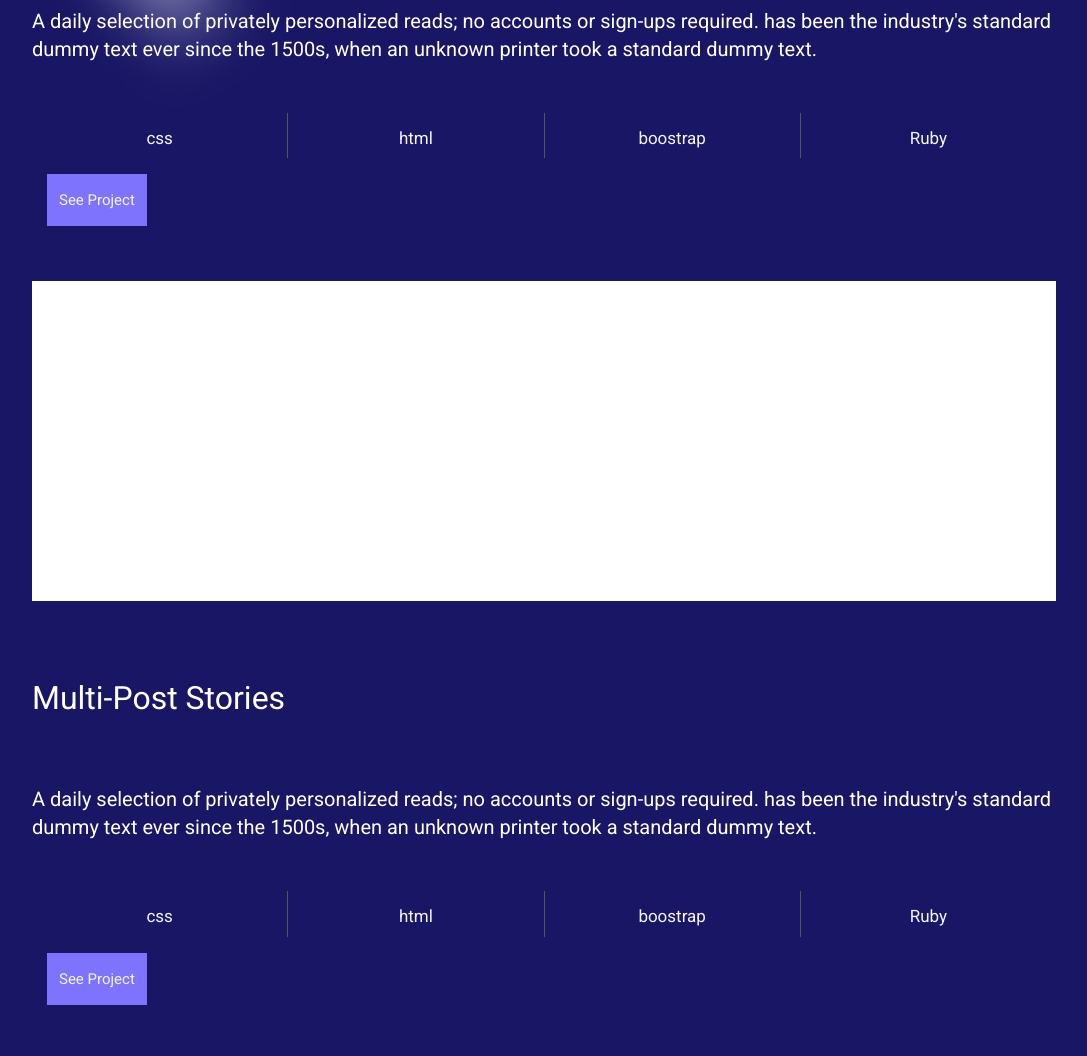
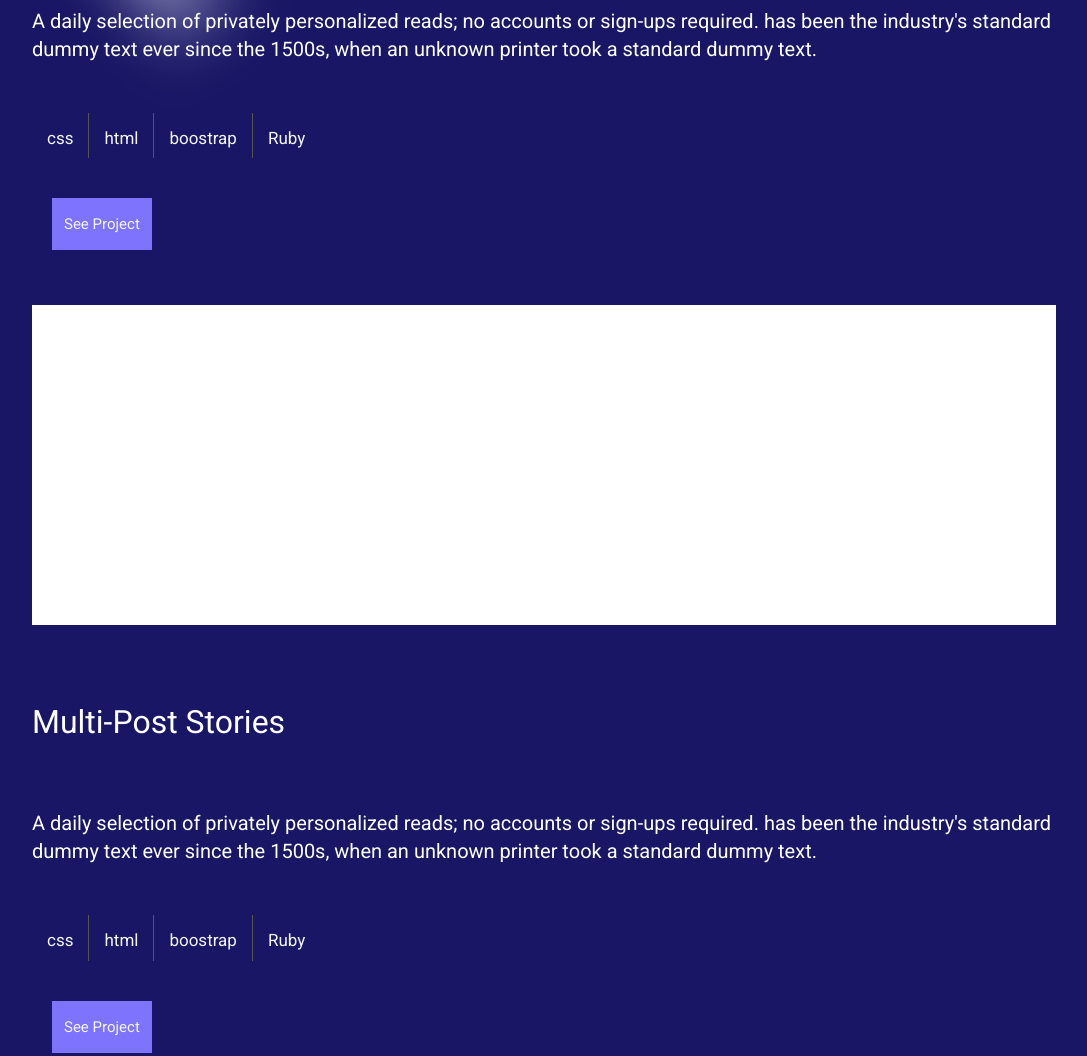
Before and after one commit to Olivier-Kango/portfolio, a website: page index.html in a window 1280 px wide. Shown: the part 1846-2902 px from the top of the page, without its empty margins (96-1183 px from the left). Drawn offline with Linux system fonts and the light colour scheme.

Commit message:
add float

```diff
--- a/style.css
+++ b/style.css
@@ -172,17 +172,6 @@ footer p {
   color: #f5f5ff;
 }
 
-.p2 ul li {
-  flex: 1;
-  width: 104.52px;
-  height: 15.48px;
-  font-size: 17px;
-  list-style: none;
-  color: #f5f5ff;
-  text-align: center;
-  padding: 15px;
-}
-
 .frame46 {
   display: flex;
   flex-wrap: wrap;
@@ -314,9 +303,33 @@ a:hover {
 }
 
 .p2 ul {
-  display: flex;
+  /* display: flex; */
   align-content: space-between;
   padding: 0;
+}
+
+.p2 ul li {
+  /* flex: 1; */
+  /* width: 104.52px; */
+  float: left;
+  height: 15.48px;
+  font-size: 17px;
+  list-style: none;
+  color: #f5f5ff;
+  text-align: center;
+  padding: 15px;
+  margin-bottom: 20px;
+}
+
+.see-project p {
+  text-align: center;
+  width: fit-content;
+  font-size: 15px;
+  color: #f5f5ff;
+  background: #7d73fc;
+  padding: 12px;
+  margin: 20px;
+  clear: both;
 }
 
 .rect {
@@ -331,17 +344,6 @@ a:hover {
   background: #edecff;
   filter: blur(35px);
   transform: rotate(-36.38deg);
-}
-
-.see-project p {
-  text-align: center;
-  width: fit-content;
-  font-size: 15px;
-  color: #f5f5ff;
-  background: #7d73fc;
-  padding: 12px;
-  margin: 15px;
-  margin-bottom: 12px;
 }
 
 #text-area,
```
